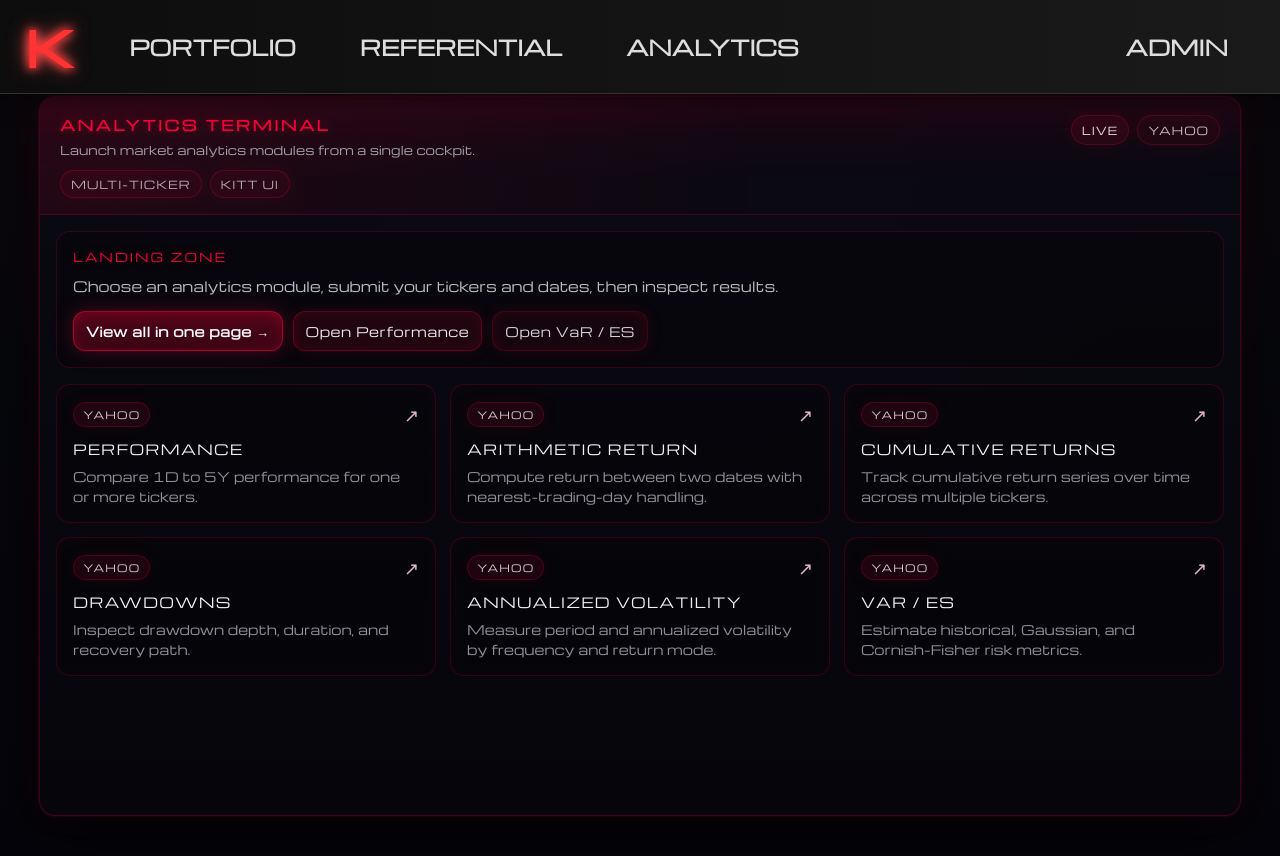
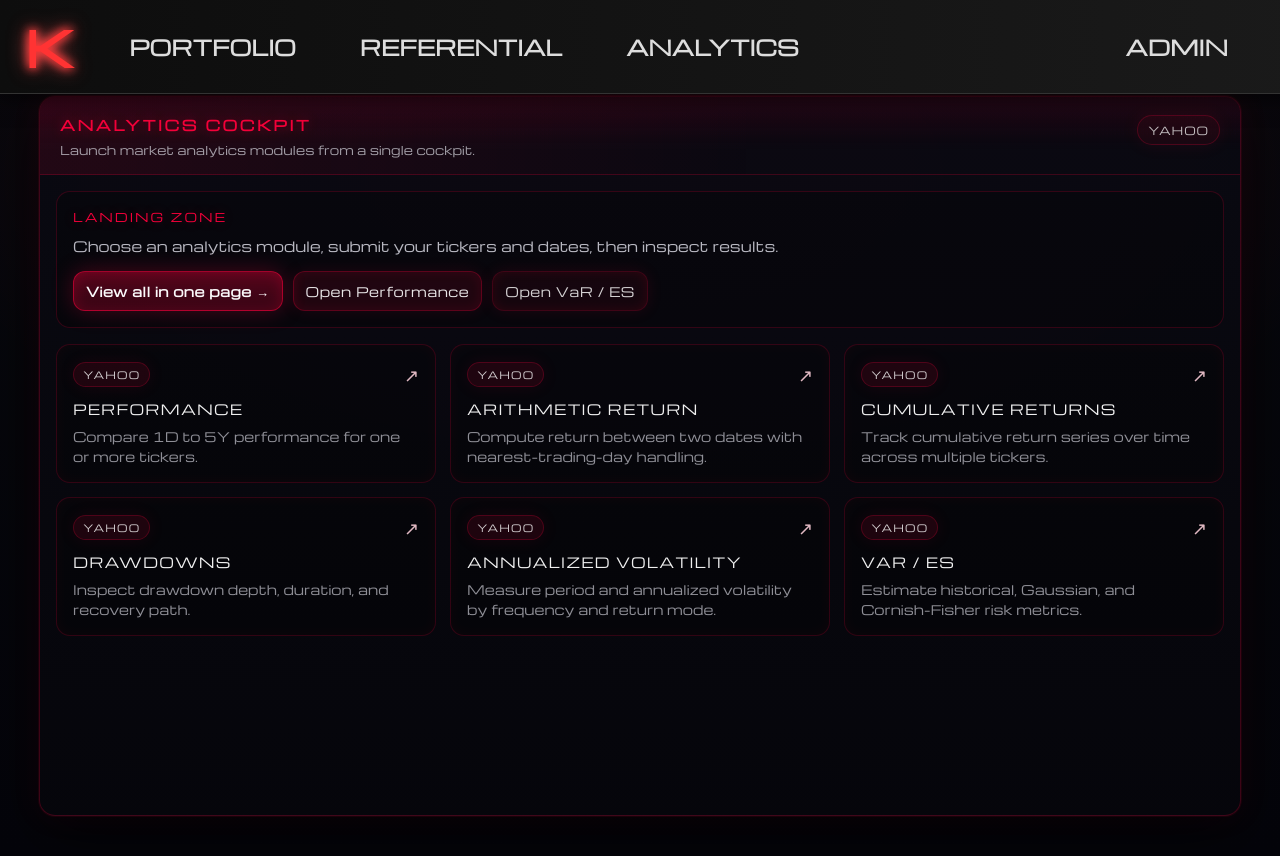
Before and after one commit to Vincent-Bulut/kitt, a SvelteKit app in the folder frontend/: page /analytics in a window 1280 px wide. Built offline with nearby package versions, Linux system fonts and the light colour scheme.

Commit message:
chore: update headers and section titles across pages for improved clarity and consistency

```diff
--- a/frontend/src/routes/admin/+page.svelte
+++ b/frontend/src/routes/admin/+page.svelte
@@ -113,7 +113,7 @@
         <div class="header">
             <div class="headerTop">
                 <div>
-                    <h1 class="title">PORTFOLIO TERMINAL</h1>
+                    <h1 class="title">PORTFOLIO COCKPIT</h1>
                     <div class="subtitle">{sorted.length} portfolio(s) shown</div>
                 </div>
 
--- a/frontend/src/routes/analytics/+page.svelte
+++ b/frontend/src/routes/analytics/+page.svelte
@@ -51,22 +51,15 @@
         <header class="header">
             <div class="headerTop">
                 <div>
-                    <h1 class="title">ANALYTICS TERMINAL</h1>
+                    <h1 class="title">ANALYTICS COCKPIT</h1>
                     <div class="subtitle">
                         Launch market analytics modules from a single cockpit.
                     </div>
                 </div>
 
                 <div class="statusWrap">
-                    <span class="status">LIVE</span>
                     <span class="status soft">Yahoo</span>
                 </div>
-            </div>
-
-            <div class="chipRow">
-                {#each chips as chip}
-                    <span class="chip">{chip}</span>
-                {/each}
             </div>
         </header>
 
--- a/frontend/src/routes/analytics/all/+page.svelte
+++ b/frontend/src/routes/analytics/all/+page.svelte
@@ -312,13 +312,12 @@
         <header class="header">
             <div class="headerTop">
                 <div>
-                    <h1 class="title">ALL ANALYTICS — ONE COCKPIT</h1>
+                    <h1 class="title">ALL ANALYTICS COCKPIT</h1>
                     <div class="subtitle">
                         Single form, parallel fetch across all 6 analytics modules.
                     </div>
                 </div>
                 <div class="statusWrap">
-                    <span class="status">LIVE</span>
                     <span class="status soft">Yahoo</span>
                 </div>
             </div>
--- a/frontend/src/routes/referential/yahoo/+page.svelte
+++ b/frontend/src/routes/referential/yahoo/+page.svelte
@@ -178,7 +178,7 @@
             <div class="headerGrid">
                 <!-- LEFT -->
                 <div class="headerLeft">
-                    <h1 class="title">ASSET TERMINAL</h1>
+                    <h1 class="title">ASSETS COCKPIT</h1>
                     <div class="subtitle">{filteredAssets.length} asset(s) shown</div>
 
                     <div class="searchWrap">
```
Also changed, not shown: frontend/src/routes/portfolio/+page.svelte (+4 -4 lines).
